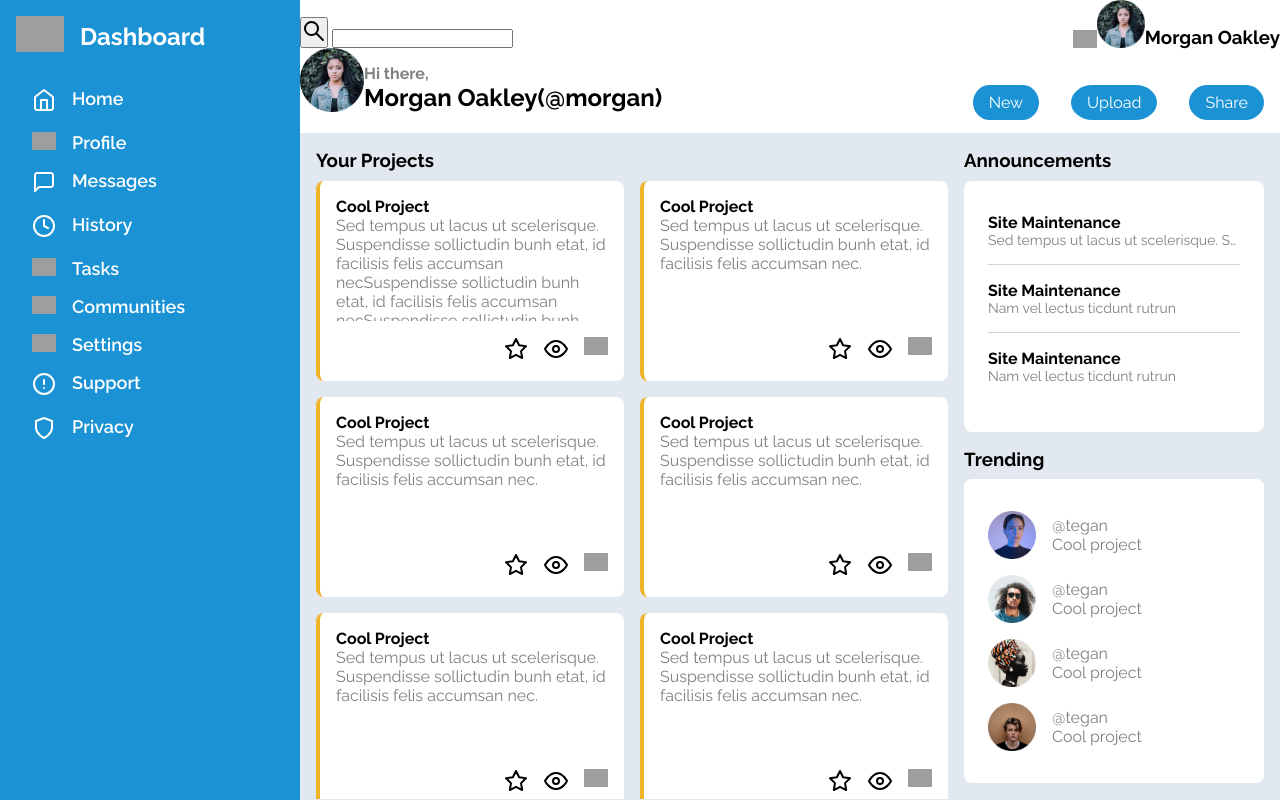
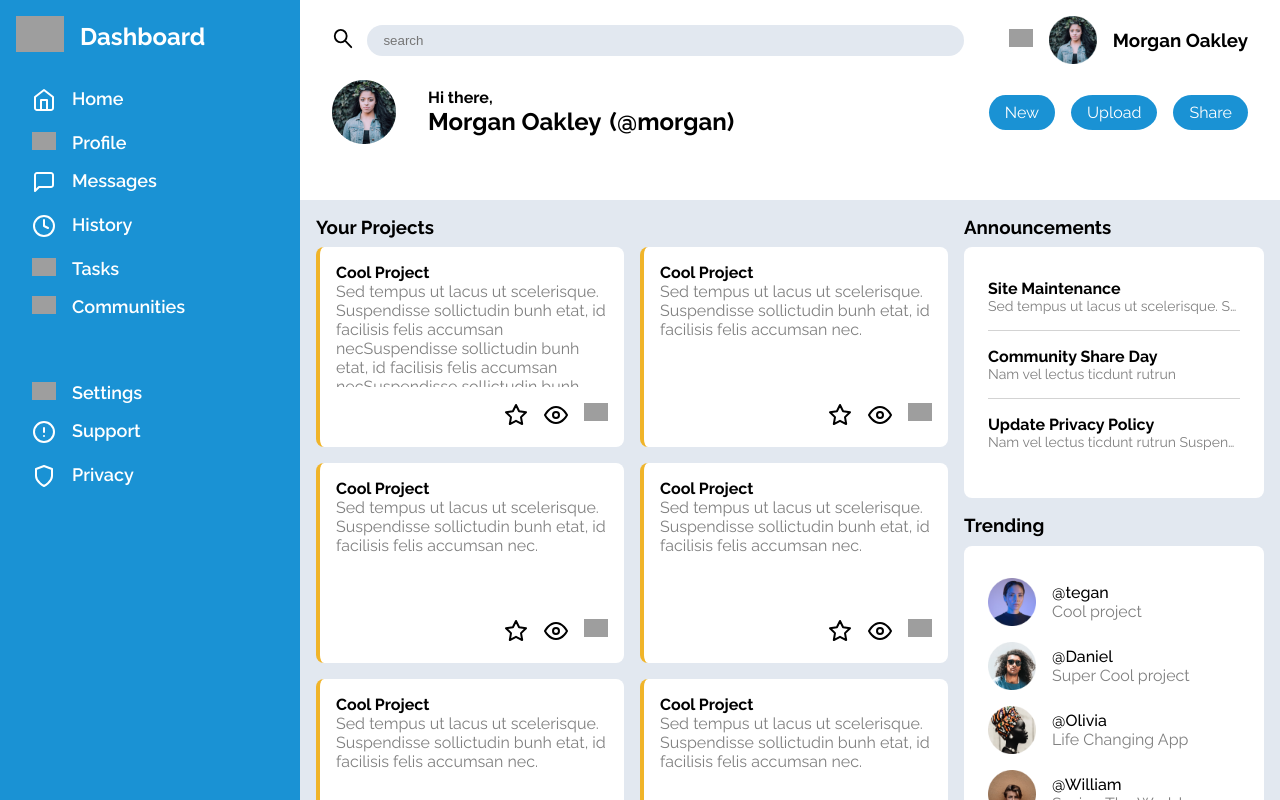
Before and after one commit to Di6bLos/mock-dashboard, a website: page index.html in a window 1280 px wide. Drawn offline with Linux system fonts and the light colour scheme; grey boxes are pictures that could not be loaded.

Commit message:
bulk css finished

```diff
--- a/index.html
+++ b/index.html
@@ -16,7 +16,7 @@
         <div class="header-top">
             <form class="search-form">
                 <button type="submit" class="search-btn"><img src="icons/search-black.svg" alt="search"></button>
-                <input name="search-field" type="text" id="search-field" autocapitalize="off" autocorrect="off" autocomplete="off"  >
+                <input name="search-field" type="text" id="search-field" placeholder="search" autocapitalize="off" autocorrect="off" autocomplete="off"  >
             </form>
             <div class="profile">
                 <div class="bell-icon icon"><img src="icons/bell-black.svg" alt="bell"></div>
@@ -28,11 +28,13 @@
         <div class="header-bottom">
             <div class="welcome-banner">
                 <div class="welcome-avatar"><img src="images/profile-photo-4.png" alt="avatar-image"></div>
-                <span>
-                    <p><b>Hi there,</b></p>
-                    <h2 class="profile-name" >Morgan Oakley</h2>
-                </span>
-                <h2 class="header-profile-handle">(@morgan)</h2>
+                <div class="welcome-wrap">
+                    <span>
+                        <p><b>Hi there,</b></p>
+                        <h2 class="profile-name" >Morgan Oakley</h2>
+                    </span>
+                    <h2 class="header-profile-handle">(@morgan)</h2>
+                </div>
             </div>
             <ul class="header-menu" >
                 <li><a href="" class="btn">New</a></li>
@@ -139,13 +141,14 @@
                 <p class="article-body">Sed tempus ut lacus ut scelerisque. Suspendisse sollictudin bunh etat, id facilisis felis accumsan necSuspNam vel lectus ticdunt rutrun</p>
             </div>
             <div class="article">
-                <h4 class="article-title">Site Maintenance</h4>
+                <h4 class="article-title">Community Share Day</h4>
                 <p class="article-body">Nam vel lectus ticdunt rutrun</p>
             </div>
             <div class="article">
-                <h4 class="article-title">Site Maintenance</h4>
-                <p class="article-body">Nam vel lectus ticdunt rutrun</p>
+                <h4 class="article-title">Update Privacy Policy</h4>
+                <p class="article-body">Nam vel lectus ticdunt rutrun Suspendisse sollictudin bunh etat, id facilisis felis accumsan necSuspNam vel lectus ticdunt </p>
             </div>
+
         </div>
        </section>
        <section class="trending-wrap">
@@ -154,29 +157,29 @@
             <div class="profile-card">
                 <div class="profile-card-avatar"><img src="images/profile-photo-1.png" alt="profile-photo"></div>
                 <div class="profile-card-text">
-                    <p class="profile-card-handle">@tegan</p>
+                    <a href="#" class="profile-card-handle">@tegan</a>
                     <p class="profile-card-project">Cool project</p>
                 </div>
             </div>
             <div class="profile-card">
                 <div class="profile-card-avatar"><img src="images/profile-photo-3.png" alt="profile-photo"></div>
                 <div class="profile-card-text">
-                    <p class="profile-card-handle">@tegan</p>
-                    <p class="profile-card-project">Cool project</p>
+                    <a href="#" class="profile-card-handle">@Daniel</a>
+                    <p class="profile-card-project"> Super Cool project</p>
                 </div>
             </div>
             <div class="profile-card">
                 <div class="profile-card-avatar"><img src="images/profile-photo-6.png" alt="profile-photo"></div>
                 <div class="profile-card-text">
-                    <p class="profile-card-handle">@tegan</p>
-                    <p class="profile-card-project">Cool project</p>
+                    <a href="#" class="profile-card-handle">@Olivia</a>
+                    <p class="profile-card-project">Life Changing App</p>
                 </div>
             </div>
             <div class="profile-card">
                 <div class="profile-card-avatar"><img src="images/profile-photo-5.png" alt="profile-photo"></div>
                 <div class="profile-card-text">
-                    <p class="profile-card-handle">@tegan</p>
-                    <p class="profile-card-project">Cool project</p>
+                    <a href="#" class="profile-card-handle">@William</a>
+                    <p class="profile-card-project">Saving The World</p>
                 </div>
             </div>
 
--- a/style.css
+++ b/style.css
@@ -28,7 +28,7 @@ body {
     overflow-y: auto;
     display: grid;
     grid-template-columns: 300px repeat(4, 1fr);
-    grid-template-rows:repeat(6, 1fr) ;
+    grid-template-rows: 200px repeat(5, 1fr) ;
     font-family: 'raleway';
 }
 img,
@@ -43,28 +43,80 @@ header {
     grid-column: 2/ 6;
     display: flex;
     flex-direction: column;
+    padding: .5em 1em;
 }
-header div {
+header>div,
+.welcome-banner,
+.profile
+ {
     display: flex;
     justify-content: space-between;
-    align-items: flex-end;
+    align-items:center;
+
 
 }
+header>div {
+    padding: .5em 1em;
+}
+/* -------- Search Form -------- */
+
+.search-form {
+    align-self: center;
+    display: flex;
+    width: 100%;
+}
+#search-field {
+    width: 100%;
+    border: none;
+    background-color: var(--main-bg-color);
+    border-radius: 25px;
+    margin: 0 1em;
+    padding: .5rem 1rem;
+}
+.search-btn {
+    background: none;
+    border: none;
+}
+/* -------- Profile Section top/right corner -------- */
+
+.profile {
+    align-items: center;
+    gap: 1rem;
+    align-self: flex-start;
+    margin-left: 2rem;
+}
+.profile h3 {
+    white-space: nowrap;
+}
+/* -------- Welcome Section bottom/left corner -------- */
+
+.welcome-wrap{
+    display: flex;
+    align-items: flex-end;
+}
+
 .welcome-avatar {
     width: 64px;
     height: 64px;
+    margin-right: 2rem;
+}
+.header-profile-handle{
+    margin-left: .5rem;
 }
 .header-menu {
     display: flex;
+    gap: 1em;
 }
 header .btn {
     background-color: var(--primary-color);
     color: white;
     padding: var(--basic-pad);
-    margin: var(--basic-pad);
+    /* margin: var(--basic-pad); */
     border-radius: 50%/100%;
 }
-
+header b {
+    color: black;
+}
 /* ==========Navigation========== */
 
 
@@ -96,10 +148,13 @@ nav {
 .icon {
     width: 24px;
 }
+
 .logo-image {
     width: 48px;
 }
-
+.nav-item:nth-child(7) {
+    margin-top: 4rem;
+}
 /* ==========Main Section========== */
 
 main {
@@ -192,7 +247,10 @@ p {
     align-items: center;
     gap: 1rem;
 }
-
+.profile-card-handle{
+    color: black;
+    font-weight: 500;
+}
 .profile-card-avatar {
     width: 48px;
     height: 48px;
```
